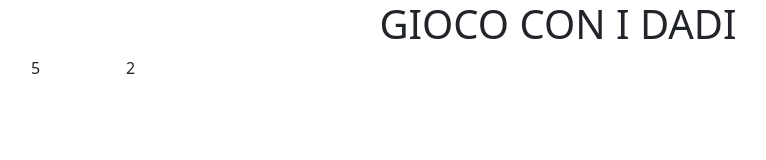
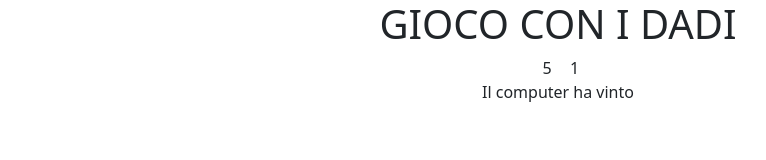
Before and after one commit to NicoloFaccio/js-mail-dadi, a plain HTML site: page dadi/index.html in a window 1280 px wide. Shown: the whole page, without its empty margins (82-848 px from the left). Drawn offline with nearby package versions, Linux system fonts and the light colour scheme.

```diff
--- a/dadi/assets/javascript/main.js
+++ b/dadi/assets/javascript/main.js
@@ -4,8 +4,8 @@
 const randomWinner = document.getElementById("resultWinner")
 
 //FUNCTION'S SECTION
-let computer = RandomNumber (1,7)
-let gamer = RandomNumber (1,7)
+let computer = RandomNumber (1,6)
+let gamer = RandomNumber (1,6)
 
 randomPc.innerHTML = computer
 randomUser.innerHTML = gamer
@@ -13,3 +13,11 @@
 function RandomNumber( min , max ) {
     return Math.floor( Math.random()*(max-min + 1) + 1 )
 }
+
+if (computer > gamer){
+    randomWinner.innerHTML=("Il computer ha vinto")
+} else if (computer < gamer) {
+    randomWinner.innerHTML=("Il giocatore ha vinto")
+} else if (computer === gamer) {
+    randomWinner.innerHTML=("Ricaricare la pagina")
+}
--- a/dadi/index.html
+++ b/dadi/index.html
@@ -11,9 +11,9 @@
 </head>
 <body>
     <main>
-        <div class="container text-center">
+        <div class="container d-flex flex-column align-items-center ">
             <h1 class="text-uppercase">gioco con i dadi</h1>
-            <div class="row text-center">
+            <div class="d-flex justify-content-center gap-4">
                 <div id="computerNumber" class="col-1 border-1 border-black">1</div>
                 <div id="userNumber" class="col-1 border-1 border-black">1</div>
             </div>
```
